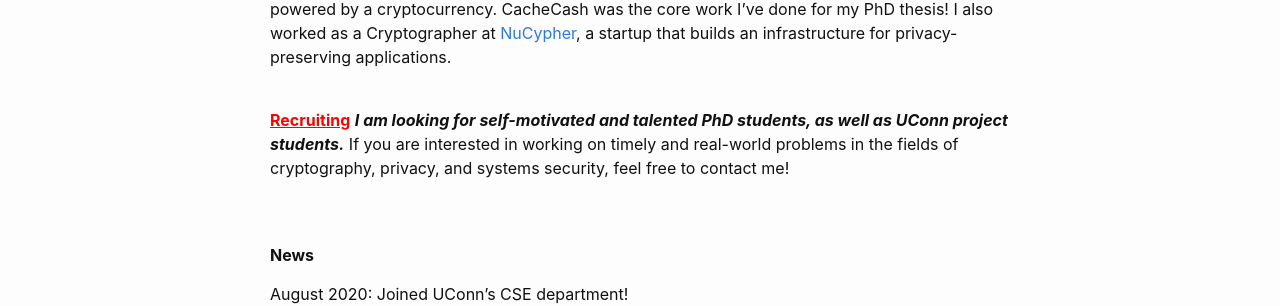
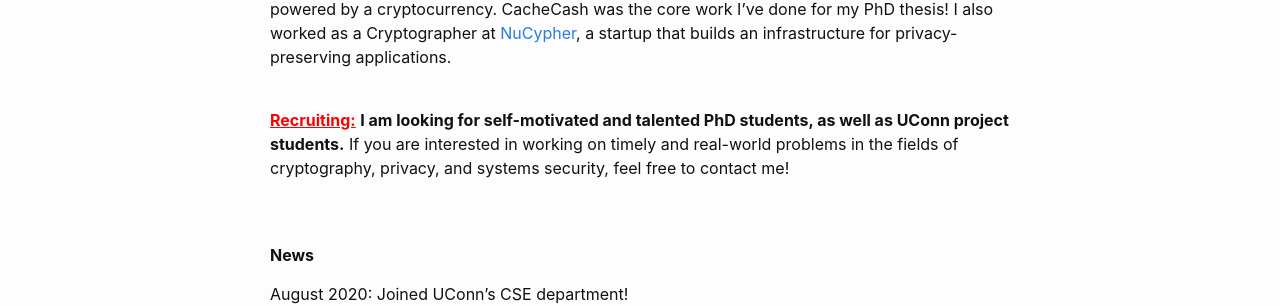
Before and after one commit to GhadaAlmashaqbeh/GhadaAlmashaqbeh.github.io, a Jekyll site: the page built from index.md, in a window 1280 px wide. Shown: the part 560-866 px from the top of the page. Built offline with Jekyll 4.4.1, drawn with Linux system fonts in a browser that asks for light colours.

Commit message:
add recruiting

```diff
--- a/index.md
+++ b/index.md
@@ -29,7 +29,7 @@
 <br/>
 
 
-**<span style="color:red;"><u>Recruiting</u></span>** ***I am looking for self-motivated and talented PhD students, as well as UConn project students.*** If you are interested in working on timely and real-world problems in the fields of cryptography, privacy, and systems security, feel free to contact me!
+**<span style="color:red;"><u>Recruiting:</u></span>** **I am looking for self-motivated and talented PhD students, as well as UConn project students.** If you are interested in working on timely and real-world problems in the fields of cryptography, privacy, and systems security, feel free to contact me!
 <br/>
 <br/>
 
```
